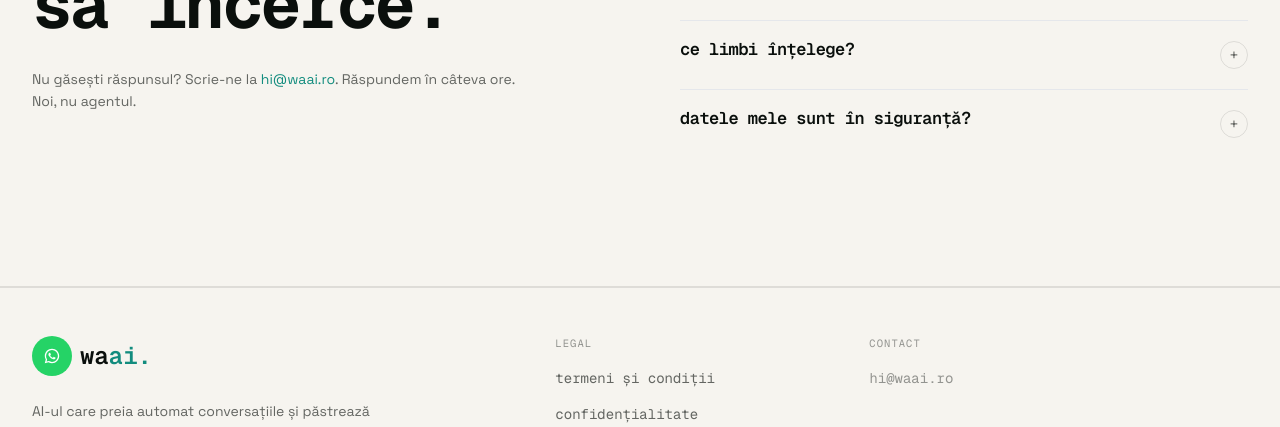
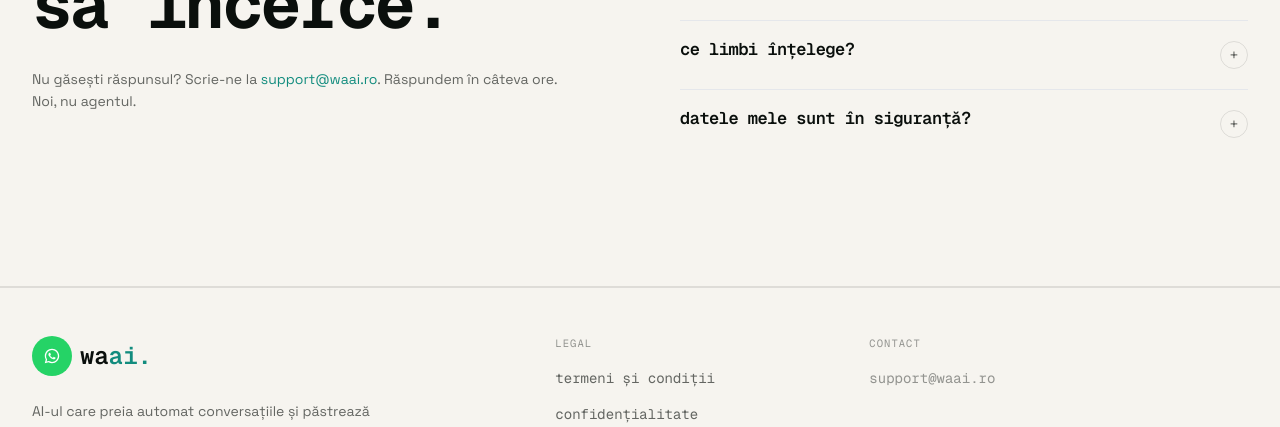
Before and after one commit to TheDeveloper404/WhatsappAI, a Next.js app in the folder apps/web/: page / in a window 1280 px wide. Shown: the part 6547-6974 px from the top of the page. Built offline with nearby package versions, Linux system fonts and the light colour scheme.

Commit message:
update resend mail

```diff
--- a/apps/web/src/app/confidentialitate/page.tsx
+++ b/apps/web/src/app/confidentialitate/page.tsx
@@ -19,7 +19,7 @@ export default function ConfidentialitatePage() {
 
         <section>
           <h2 className="font-display-md text-[22px] text-ink mb-3">1. Cine suntem</h2>
-          <p>WhatsApp AI SRL, cu sediul în București, România, este operatorul datelor cu caracter personal colectate prin intermediul platformei WhatsApp AI. Ne poți contacta la <a href="mailto:hi@whatsappai.ro" className="text-acid hover:underline">hi@whatsappai.ro</a>.</p>
+          <p>WhatsApp AI SRL, cu sediul în București, România, este operatorul datelor cu caracter personal colectate prin intermediul platformei WhatsApp AI. Ne poți contacta la <a href="mailto:support@waai.ro" className="text-acid hover:underline">support@waai.ro</a>.</p>
         </section>
 
         <section>
@@ -64,7 +64,7 @@ export default function ConfidentialitatePage() {
 
         <section>
           <h2 className="font-display-md text-[22px] text-ink mb-3">7. Drepturile tale</h2>
-          <p>Conform GDPR, ai dreptul la: acces, rectificare, ștergere, restricționarea prelucrării, portabilitatea datelor și opoziție. Poți exercita aceste drepturi la <a href="mailto:hi@whatsappai.ro" className="text-acid hover:underline">hi@whatsappai.ro</a>. Ai, de asemenea, dreptul de a depune o plângere la Autoritatea Națională de Supraveghere a Prelucrării Datelor cu Caracter Personal (ANSPDCP).</p>
+          <p>Conform GDPR, ai dreptul la: acces, rectificare, ștergere, restricționarea prelucrării, portabilitatea datelor și opoziție. Poți exercita aceste drepturi la <a href="mailto:support@waai.ro" className="text-acid hover:underline">support@waai.ro</a>. Ai, de asemenea, dreptul de a depune o plângere la Autoritatea Națională de Supraveghere a Prelucrării Datelor cu Caracter Personal (ANSPDCP).</p>
         </section>
 
         <section>
--- a/apps/web/src/app/cookies/page.tsx
+++ b/apps/web/src/app/cookies/page.tsx
@@ -63,7 +63,7 @@ export default function CookiesPage() {
 
         <section>
           <h2 className="font-display-md text-[22px] text-ink mb-3">Contact</h2>
-          <p>Întrebări despre cookie-uri: <a href="mailto:hi@whatsappai.ro" className="text-acid hover:underline">hi@whatsappai.ro</a></p>
+          <p>Întrebări despre cookie-uri: <a href="mailto:support@waai.ro" className="text-acid hover:underline">support@waai.ro</a></p>
         </section>
 
       </div>
--- a/apps/web/src/app/gdpr/page.tsx
+++ b/apps/web/src/app/gdpr/page.tsx
@@ -56,7 +56,7 @@ export default function GdprPage() {
 
         <section>
           <h2 className="font-display-md text-[22px] text-ink mb-3">Cum exerciți aceste drepturi</h2>
-          <p>Trimite un email la <a href="mailto:hi@waai.ro" className="text-acid hover:underline">hi@waai.ro</a> cu subiectul &bdquo;Cerere GDPR&rdquo; și specifică dreptul pe care dorești să-l exerciți. Răspundem în maxim 30 de zile calendaristice. Serviciul este gratuit; în cazuri complexe sau repetitive putem solicita o taxă rezonabilă.</p>
+          <p>Trimite un email la <a href="mailto:support@waai.ro" className="text-acid hover:underline">support@waai.ro</a> cu subiectul &bdquo;Cerere GDPR&rdquo; și specifică dreptul pe care dorești să-l exerciți. Răspundem în maxim 30 de zile calendaristice. Serviciul este gratuit; în cazuri complexe sau repetitive putem solicita o taxă rezonabilă.</p>
         </section>
 
         <section>
--- a/apps/web/src/app/page.tsx
+++ b/apps/web/src/app/page.tsx
@@ -887,8 +887,8 @@ function FAQ() {
             </h2>
             <p className="mt-8 text-[14px] text-dim leading-relaxed">
               Nu găsești răspunsul? Scrie-ne la{' '}
-              <a href="mailto:hi@waai.ro" className="text-acid hover:opacity-75 transition-opacity">
-                hi@waai.ro
+              <a href="mailto:support@waai.ro" className="text-acid hover:opacity-75 transition-opacity">
+                support@waai.ro
               </a>
               . Răspundem în câteva ore.<br />
               Noi, nu agentul.
@@ -962,7 +962,7 @@ function Footer() {
           <div className="lg:col-span-4">
             <div className="font-mono-ui text-[10.5px] text-dimmer tracking-widest uppercase mb-4">CONTACT</div>
             <div className="flex flex-col gap-3 font-mono-ui text-[14px]">
-              <span className="text-dimmer">hi@waai.ro</span>
+              <span className="text-dimmer">support@waai.ro</span>
             </div>
           </div>
         </div>
--- a/apps/web/src/app/termeni/page.tsx
+++ b/apps/web/src/app/termeni/page.tsx
@@ -76,7 +76,7 @@ export default function TermeniPage() {
 
         <section>
           <h2 className="font-display-md text-[22px] text-ink mb-3">11. Contact</h2>
-          <p>Pentru întrebări referitoare la acești termeni, ne poți contacta la <a href="mailto:hi@whatsappai.ro" className="text-acid hover:underline">hi@whatsappai.ro</a>.</p>
+          <p>Pentru întrebări referitoare la acești termeni, ne poți contacta la <a href="mailto:support@waai.ro" className="text-acid hover:underline">support@waai.ro</a>.</p>
         </section>
 
       </div>
```
